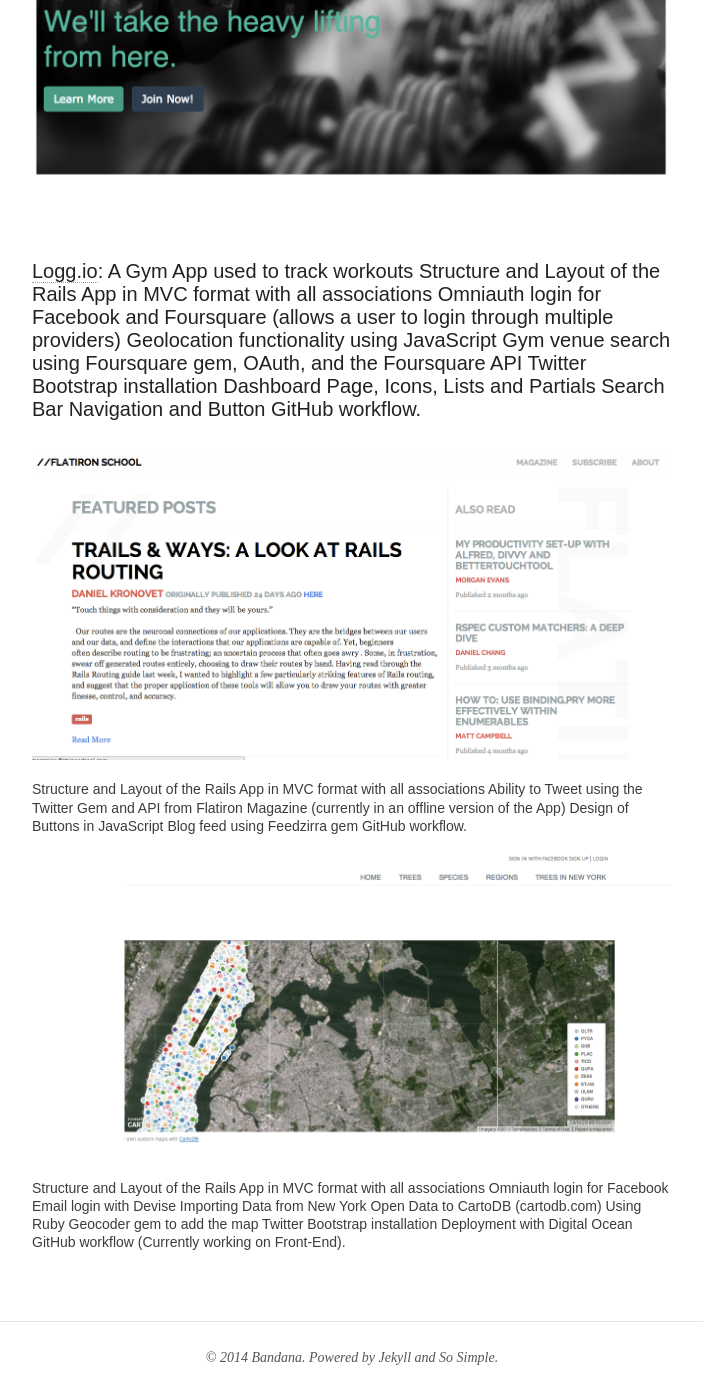
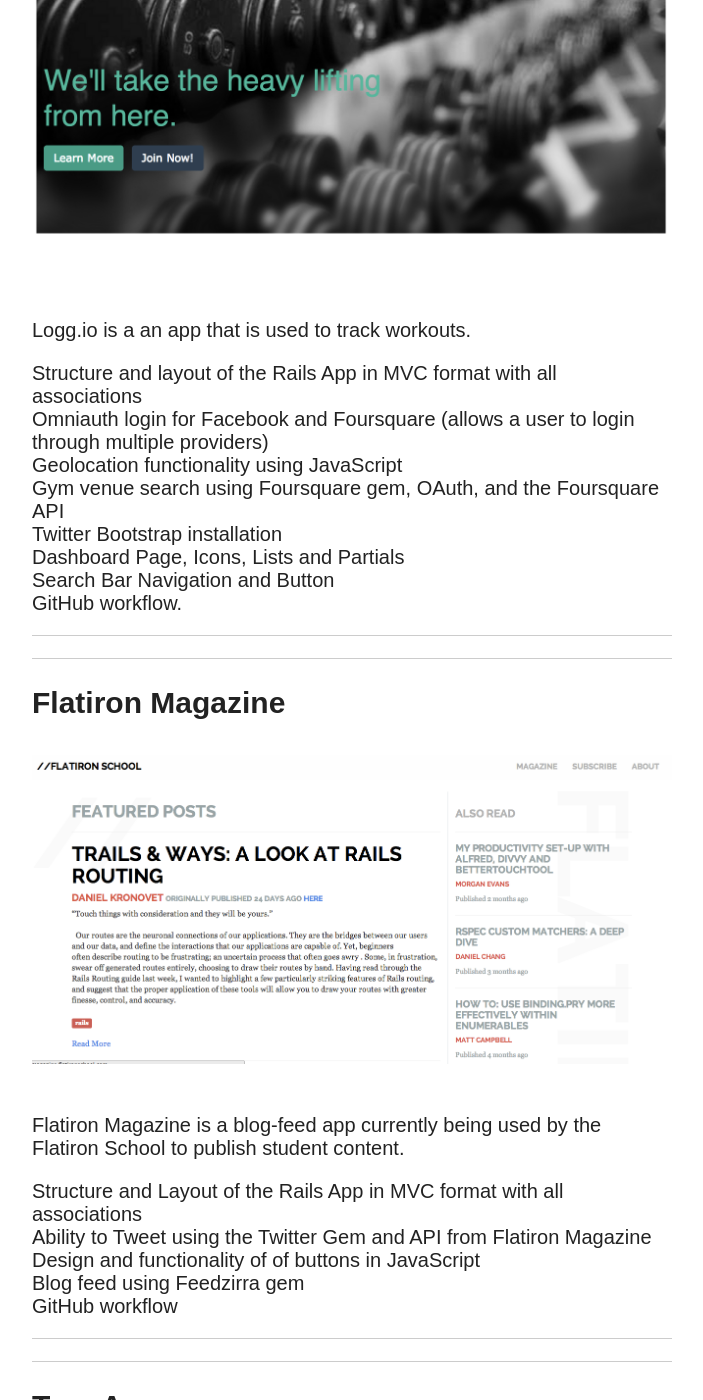
Before and after one commit to BandanaKM/me, a Jekyll site: the page built from portfolio.md, in a window 1280 px wide and 1400 px high, scrolled down 385 px. Shown: the whole window, without its empty margins (288-991 px from the left). Built offline with Jekyll 4.4.1, drawn with Linux system fonts in a browser that asks for light colours; nearby versions of some CDN libraries; some of the changed text lies outside the part shown.

Commit message:
finished final portfolio

```diff
--- a/portfolio.md
+++ b/portfolio.md
@@ -12,14 +12,18 @@ share:
 ---
 
 
+
+## [Logg.io](http://hidden-ocean-5140.herokuapp.com/)
+
 <figure class="full">
 <img src="/images/logg-io-screenshot.png">
 <figcaption>
 </figcaption>
 </figure>
 
-[Logg.io](http://hidden-ocean-5140.herokuapp.com/): A Gym App used to track workouts
-Structure and Layout of the Rails App in MVC format with all associations
+Logg.io is a an app that is used to track workouts.
+
+Structure and layout of the Rails App in MVC format with all associations
 Omniauth login for Facebook and Foursquare (allows a user to login through multiple providers)
 Geolocation functionality using JavaScript
 Gym venue search using Foursquare gem, OAuth, and the Foursquare API
@@ -28,29 +32,52 @@ Dashboard Page, Icons, Lists and Partials
 Search Bar Navigation and Button
 GitHub workflow.
 
+---
+---
+
+
+
+## [Flatiron Magazine](http://magazine.flatironschool.com/)
 
 <figure class="full">
 <img src="/images/flatiron-mag-screenshot.png">
 <figcaption>
-Structure and Layout of the Rails App in MVC format with all associations
-Ability to Tweet using the Twitter Gem and API from Flatiron Magazine (currently in an offline
-version of the App)
-Design of Buttons in JavaScript
-Blog feed using Feedzirra gem
-GitHub workflow.</figcaption>
+</figcaption>
 </figure>
 
+Flatiron Magazine is a blog-feed app currently being used by the Flatiron School to publish student content.
+
+Structure and Layout of the Rails App in MVC format with all associations
+Ability to Tweet using the Twitter Gem and API from Flatiron Magazine
+Design and functionality of of buttons in JavaScript
+Blog feed using Feedzirra gem
+GitHub workflow
+
+---
+---
+
+
+
+## Tree App
 
 <figure class="full">
 	<img src="/images/tree-io-screenshot.png">
 	<figcaption>
+ </figcaption>
+</figure>
+
+Tree App is an app that enables users to plot existing data or crowdsource new data on urban forests, adaptable by location.
+
 Structure and Layout of the Rails App in MVC format with all associations
 Omniauth login for Facebook
 Email login with Devise
-Importing Data from New York Open Data to CartoDB (cartodb.com)
+Importing Data from New York Open Data to CartoDB
 Using Ruby Geocoder gem to add the map
 Twitter Bootstrap installation
-Deployment with Digital Ocean
+Deployment on Digital Ocean
 GitHub workflow
-(Currently working on Front-End).</figcaption>
-</figure>
+(Currently working on Front-End)
+
+
+---
+---
```
Also changed, not shown: about.md (+2 -3 lines), resume.md (+8 -11 lines).
